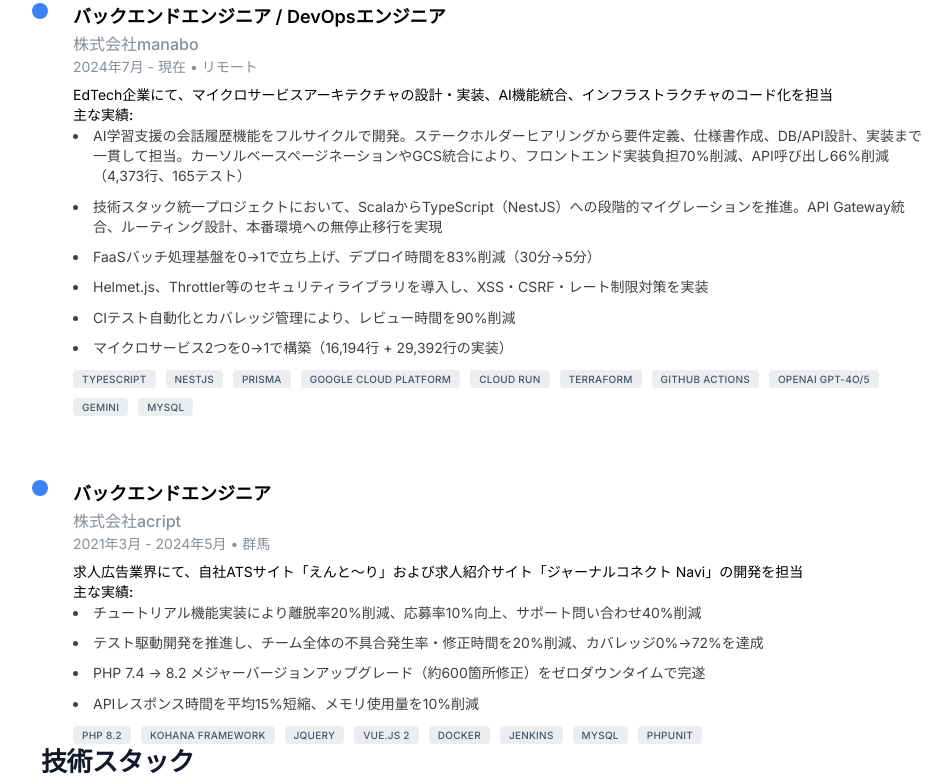
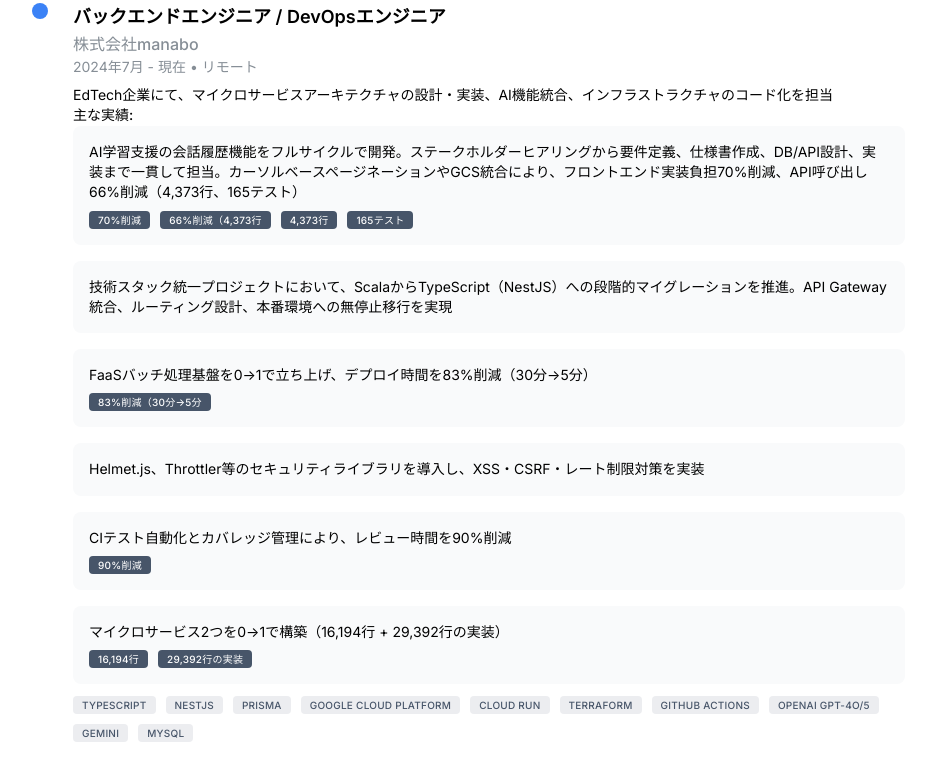
Before and after one commit to glkt3912/portfolio, a Next.js app: page / in a window 1280 px wide. Shown: the part 1725-2509 px from the top of the page, without its empty margins (167-1119 px from the left). Built offline with nearby package versions, Linux system fonts and the light colour scheme; no server answers.

Commit message:
feat: enhance TimelineItem with visual metrics display
- Add extractMetrics function to parse achievement metrics
- Display achievements in card format with accent border
- Extract and highlight metrics (percentages, lines, tests) as badges
- Improve visual hierarchy and readability

```diff
--- a/src/components/ui/TimelineItem.tsx
+++ b/src/components/ui/TimelineItem.tsx
@@ -1,9 +1,31 @@
-import { Text, Badge, Group, List } from '@mantine/core';
+import { Text, Badge, Group } from '@mantine/core';
 import { WorkHistory } from '@/types';
 
 interface TimelineItemProps {
   work: WorkHistory;
 }
+
+// メトリクスを抽出する関数
+const extractMetrics = (text: string): string[] => {
+  const metrics: string[] = [];
+
+  // パターン1: "XX%削減" のような形式
+  const percentagePattern = /(\d+%[^\s、。）]*)/g;
+  const percentages = text.match(percentagePattern);
+  if (percentages) metrics.push(...percentages);
+
+  // パターン2: "X,XXX行" のような形式
+  const linesPattern = /(\d{1,3}(?:,\d{3})*行[^\s、。）]*)/g;
+  const lines = text.match(linesPattern);
+  if (lines) metrics.push(...lines);
+
+  // パターン3: "XXXテスト" のような形式
+  const testsPattern = /(\d+テスト[^\s、。）]*)/g;
+  const tests = text.match(testsPattern);
+  if (tests) metrics.push(...tests);
+
+  return metrics;
+};
 
 export default function TimelineItem({ work }: TimelineItemProps) {
   const formatPeriod = (start: string, end: string | 'present') => {
@@ -39,14 +61,35 @@ export default function TimelineItem({ work }: TimelineItemProps) {
       </Text>
 
       <div className="mb-3">
-        <Text size="sm" fw={500} className="mb-2 text-neutral-900 dark:text-neutral-100">
+        <Text size="sm" fw={500} className="mb-3 text-neutral-900 dark:text-neutral-100">
           主な実績:
         </Text>
-        <List size="sm" spacing="xs" className="text-neutral-700 dark:text-neutral-300">
-          {work.achievements.map((achievement, index) => (
-            <List.Item key={index}>{achievement}</List.Item>
-          ))}
-        </List>
+        <div className="space-y-4">
+          {work.achievements.map((achievement, index) => {
+            const metrics = extractMetrics(achievement);
+            return (
+              <div key={index} className="bg-gray-50 dark:bg-gray-800 rounded-lg p-4 border-l-4 border-accent-500">
+                <Text size="sm" className="text-neutral-800 dark:text-neutral-200 mb-2 leading-relaxed">
+                  {achievement}
+                </Text>
+                {metrics.length > 0 && (
+                  <Group gap="xs" className="mt-2">
+                    {metrics.map((metric, idx) => (
+                      <Badge
+                        key={idx}
+                        size="sm"
+                        variant="filled"
+                        className="bg-accent-500 dark:bg-accent-600 text-white font-semibold"
+                      >
+                        {metric}
+                      </Badge>
+                    ))}
+                  </Group>
+                )}
+              </div>
+            );
+          })}
+        </div>
       </div>
 
       <Group gap="xs">
```
